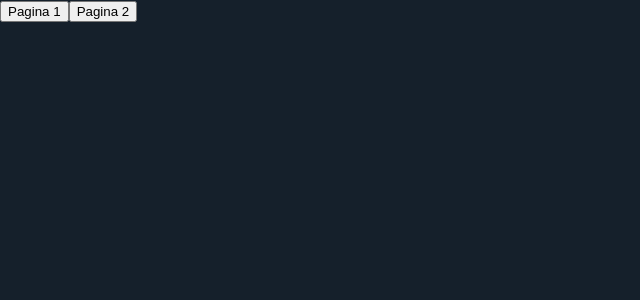
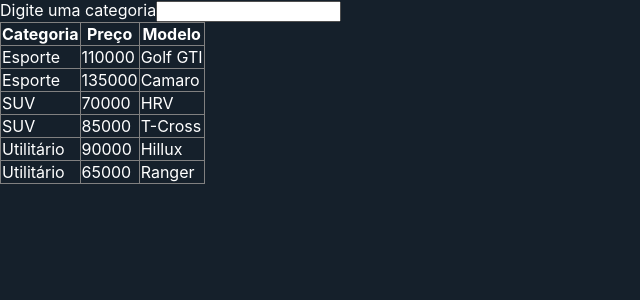
Before and after one commit to viniciustixu/CursoReactCFB, a React (Create React App) app in the folder my-app/: page / in a window 1280 px wide. Shown: the top 300 px of the page, without its empty margins (0-640 px from the left). Built offline with nearby package versions, Linux system fonts and the light colour scheme.

Commit message:
Praticando

```diff
--- a/my-app/src/App.js
+++ b/my-app/src/App.js
@@ -1,49 +1,73 @@
 import React, { useState, useEffect } from 'react';
 import logo from './logo.svg';
 import './App.css';
-import Pagina1 from './Components/Pagina1';
-import Pagina2 from './Components/Pagina2';
+
+
+
+const carros = [
+  { categoria: "Esporte", preco: "110000", modelo: "Golf GTI" },
+  { categoria: "Esporte", preco: "135000", modelo: "Camaro" },
+  { categoria: "SUV", preco: "70000", modelo: "HRV" },
+  { categoria: "SUV", preco: "85000", modelo: "T-Cross" },
+  { categoria: "Utilitário", preco: "90000", modelo: "Hillux" },
+  { categoria: "Utilitário", preco: "65000", modelo: "Ranger" },
+];
+
+const linhas = (cat) => {
+  const li = [];
+  carros.forEach((carro, index) => {
+    if (carro.categoria.toLocaleUpperCase().includes(cat.toLocaleUpperCase()) || cat === "") {
+      li.push(
+        <tr>
+          <td>{carro.categoria}</td>
+          <td>{carro.preco}</td>
+          <td>{carro.modelo}</td>
+        </tr>
+      );
+    }
+  });
+
+  return li;
+};
+
+
+const TabelaCarros = (cat) => {
+  return (
+    <table border='1' style={{ borderCollapse: 'collapse' }}>
+      <thead>
+        <tr>
+          <th>Categoria</th>
+          <th>Preço</th>
+          <th>Modelo</th>
+        </tr>
+      </thead>
+      <tbody>
+        {linhas(cat)}
+      </tbody>
+    </table>
+  );
+};
+
+const pesquisaCategoria = (cat, scat) => {
+  return (
+    <div>
+      <label htmlFor="idPesquisa">Digite uma categoria</label>
+      <input type="text" id="idPesquisa" value={cat} onChange={(e) => scat(e.target.value)} />
+    </div>
+  );
+
+};
+
 
 
 function App() {
 
-  const [pagina, setPagina] = useState(0);
-
-  useEffect(
-    () => {
-      const url = window.location.href;
-      const res = url.split('?');
-      setPagina(res[1]);
-    }
-  );
-
-  const linksPaginas = (p) => {
-    if (p == 1) {
-      window.open('http://localhost:3000?1', '_self');
-    } else if (p == 2) {
-      window.open('http://localhost:3000?2', '_self');
-    }
-  };
-
-  const retornarPagina = () => {
-    if (pagina == 1) {
-      return <Pagina1 />;
-    } else if (pagina == 2) {
-      return <Pagina2 />;
-    } else {
-      return (
-        <div>
-          <button onClick={() => linksPaginas(1)}> Pagina 1 </button>
-          <button onClick={() => linksPaginas(2)}> Pagina 2 </button>
-        </div>
-      );
-    }
-  };
-
+  const [categoria, setCategoria] = useState('');
 
   return (
     <>
-      {retornarPagina()}
+      {pesquisaCategoria(categoria, setCategoria)}
+      {TabelaCarros(categoria)}
     </>
   );
 };
```
